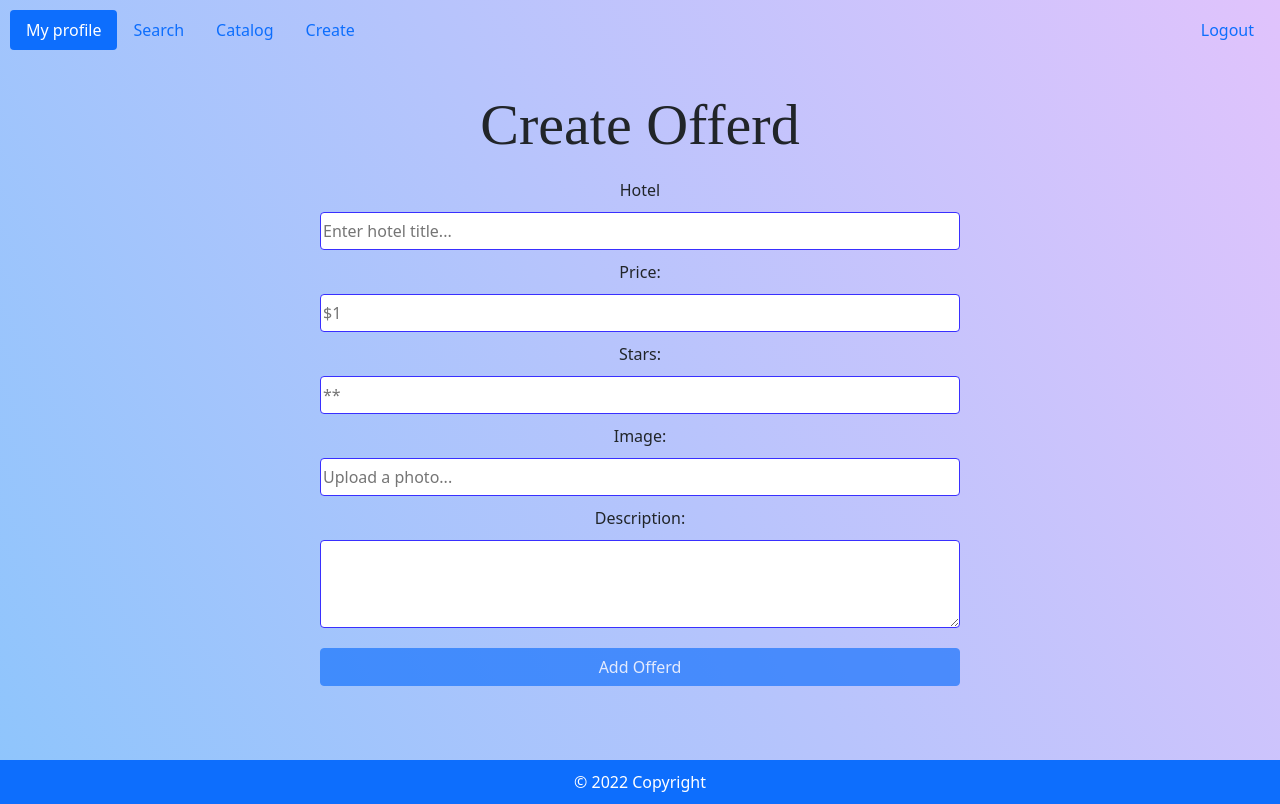
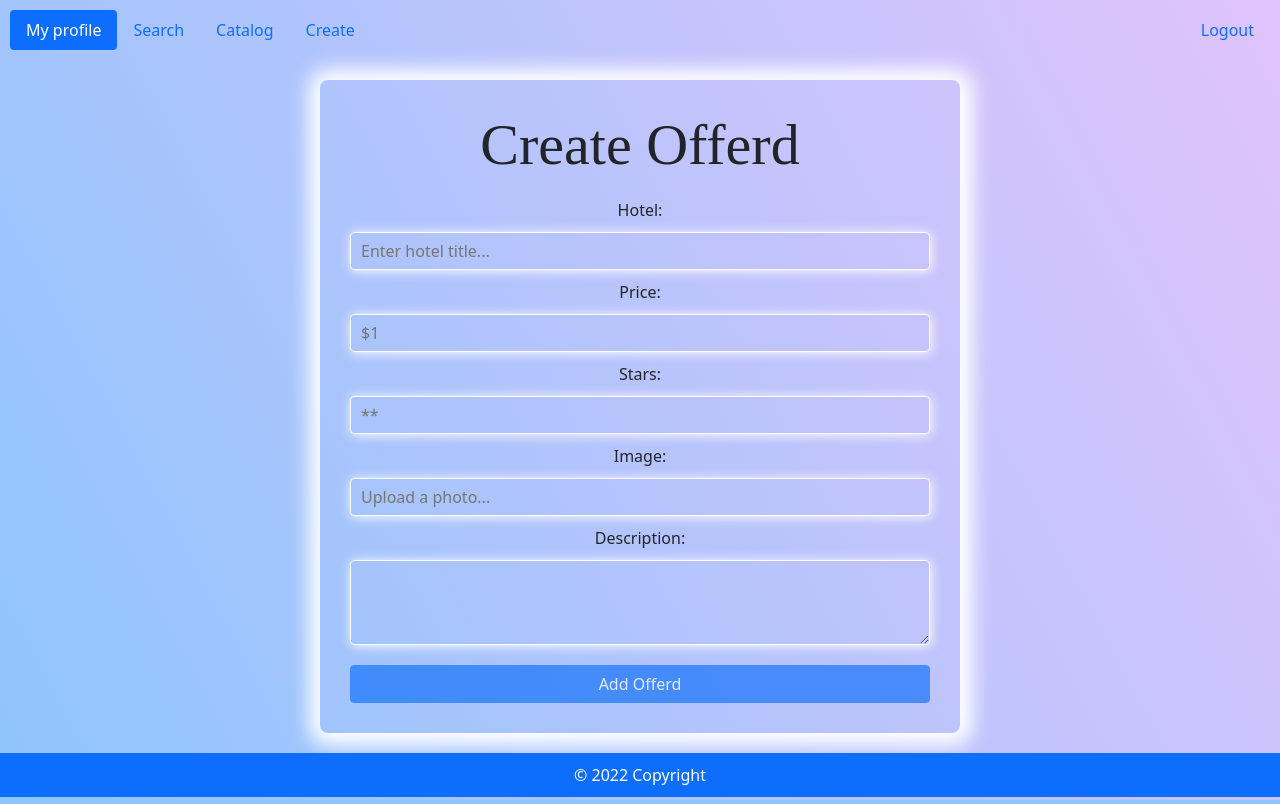
Before and after one commit to inanna-eftimova/prom, an Angular app: page /auth/create in a window 1280 px wide. Built offline with nearby package versions, Linux system fonts and the light colour scheme; no server answers; sample sign-in values are in the browser's storage; a web font is replaced by a local one.

Commit message:
Updated forms css

```diff
--- a/src/app/components/landing/my-profile-page/my-profile-page.component.html
+++ b/src/app/components/landing/my-profile-page/my-profile-page.component.html
@@ -1,6 +1,7 @@
-    <div class="custom-alert" role="alert">
+ <div *ngIf="dataFromServer">
+ <div class="custom-alert" role="alert">
       ⭐  Hello, {{email}}! ⭐
-  </div>
+</div>
   <h1 class="offers_title">My Offers</h1>
   <div *ngIf="offers" class="catalog_grid">
     <div *ngFor="let offer of offers">
@@ -10,3 +11,5 @@
     </div>
 
   </div>
+
+ </div>
--- a/src/app/components/offers/create-form/create-form.component.css
+++ b/src/app/components/offers/create-form/create-form.component.css
@@ -5,6 +5,10 @@
   width: 50vw;
   padding: 30px 0;
   padding-bottom: 80px;
+  box-shadow: 1px 1px 20px 12px white;
+  border-radius: 8px;
+  padding: 30px;
+  margin: 20px auto;
 }
 .container label{
   margin: 10px 0;
@@ -13,14 +17,23 @@
   margin-top: 20px;
 }
 input{
-  border: 1px ridge #392fff;
+  border: none;
+  border: 1px solid white;
+  padding: 5px 10px;
   height: 38px;
   border-radius: 4px;
+  background-color: transparent;
+  box-shadow: 1px 1px 12px 0px white;
 }
 textarea{
-  border: 1px ridge #392fff;
-  height: 88px;
+  border: none;
+  border: 1px solid white;
+  padding: 5px 10px;
+  height: 38px;
   border-radius: 4px;
+  background-color: transparent;
+  box-shadow: 1px 1px 12px 0px white;
+  height: 85px;
 }
 h1{
  font-size: 58px;
--- a/src/app/components/offers/create-form/create-form.component.html
+++ b/src/app/components/offers/create-form/create-form.component.html
@@ -3,7 +3,7 @@
       <div class="container">
 
           <h1>Create Offerd</h1>
-          <label for="title">Hotel</label>
+          <label for="title">Hotel:</label>
           <input type="text" id="title" name="title" placeholder="Enter hotel title..." formControlName="title">
           <div *ngIf="form.controls.title.touched && form.controls.title.errors?.required" class="alert alert-danger">
             This input field is requied!
--- a/src/app/components/offers/edit-form/edit-form.component.css
+++ b/src/app/components/offers/edit-form/edit-form.component.css
@@ -5,6 +5,10 @@
   width: 50vw;
   padding: 30px 0;
   padding-bottom: 80px;
+  box-shadow: 1px 1px 20px 12px white;
+  border-radius: 8px;
+  padding: 30px;
+  margin: 20px auto;
 }
 .container label{
   margin: 10px 0;
@@ -13,15 +17,24 @@
   margin-top: 20px;
 }
 input{
-  border: 1px ridge #392fff;
+  border: none;
+  border: 1px solid white;
+  padding: 5px 10px;
   height: 38px;
   border-radius: 4px;
+  background-color: transparent;
+  box-shadow: 1px 1px 12px 0px white;
 }
 textarea{
-  border: 1px ridge #392fff;
-  height: 88px;
+  border: none;
+  border: 1px solid white;
+  padding: 5px 10px;
+  height: 38px;
   border-radius: 4px;
+  background-color: transparent;
+  box-shadow: 1px 1px 12px 0px white;
+  height: 85px;
 }
 h1{
-  font-size: 58px;
+ font-size: 58px;
 }
--- a/src/app/components/shared/footer/footer.component.css
+++ b/src/app/components/shared/footer/footer.component.css
@@ -3,7 +3,6 @@
 }
 footer {
   position: absolute;
-  bottom: 0;
   width: 100%;
   height: 2.5rem;
 }
```
